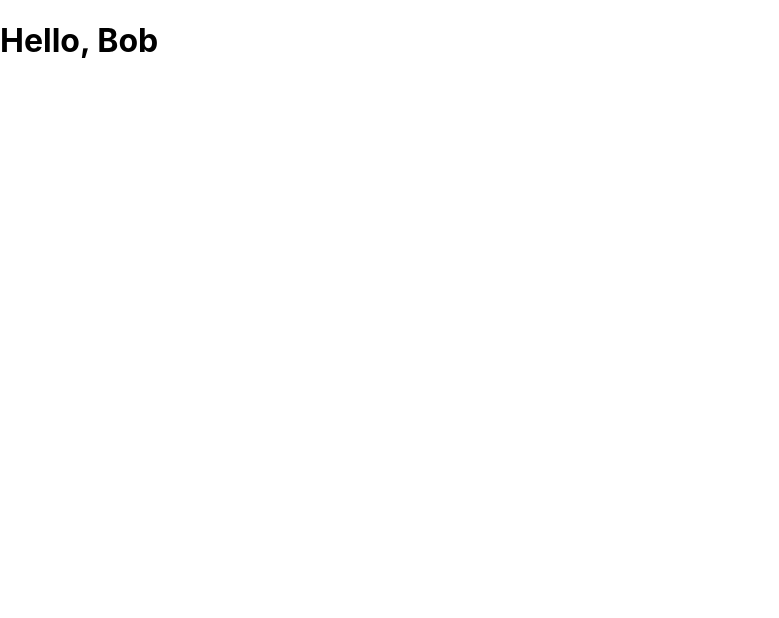
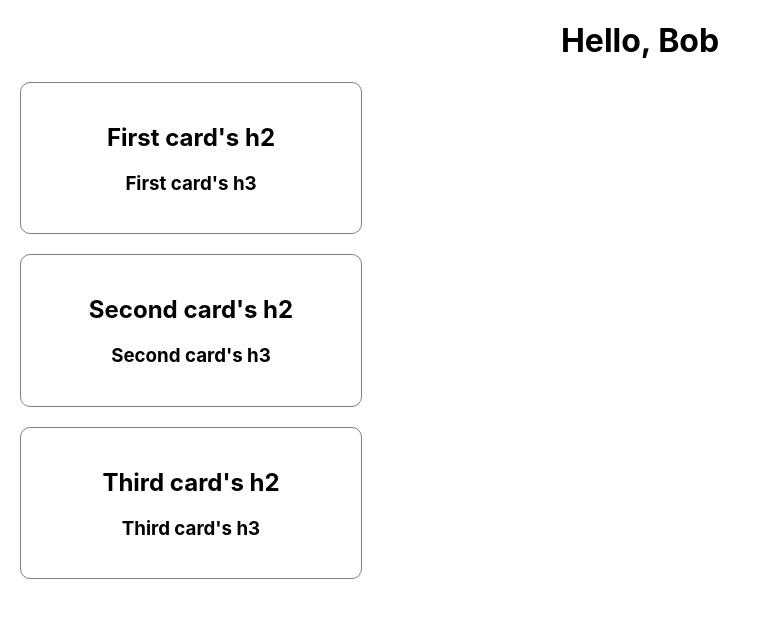
Before and after one commit to fradjibrahim/Meta-Front-End-Developer, a React (Create React App) app in the folder course5/: page / in a window 1280 px wide. Shown: the top 618 px of the page, without its empty margins (0-779 px from the left). Built offline with nearby package versions, Linux system fonts and the light colour scheme.

Commit message:
exercice with multiple component using props

```diff
--- a/course5/src/App.css
+++ b/course5/src/App.css
@@ -36,3 +36,10 @@
     transform: rotate(360deg);
   }
 }
+.card {
+  margin: 20px;
+  max-width: 300px;
+  border: 1px solid gray;
+  padding: 20px;
+  border-radius: 10px;
+}
--- a/course5/src/App.js
+++ b/course5/src/App.js
@@ -1,9 +1,13 @@
 import Heading from "./Heading";
-
+import Card from "./Card";
+import "./App.css"
 function App() {
     return (
         <div className="App">
             <Heading firstName="Bob"/>
+            <Card h2="First card's h2" h3="First card's h3" />
+            <Card h2="Second card's h2" h3="Second card's h3" />
+            <Card h2="Third card's h2" h3="Third card's h3"/>
         </div>
     );
 };
--- /dev/null
+++ b/course5/src/Card.js
@@ -0,0 +1,14 @@
+function Card(props) {
+    return (
+        <div className="card">
+            <h2>
+                {props.h2}
+            </h2>
+            <h3>
+                {props.h3}
+            </h3>
+        </div>
+    );
+
+}
+export default Card;
```
